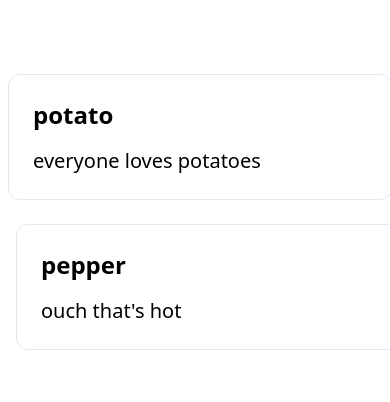
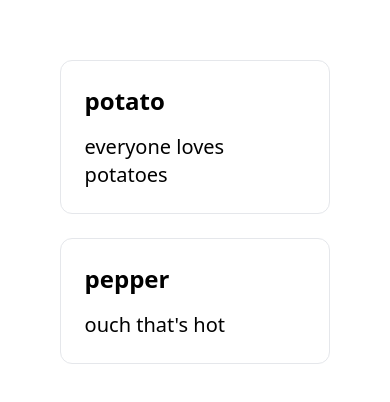
Before and after one commit to thomasstep/green-things, a Next.js app: page / in a window 390 px wide. Shown: the part 234-636 px from the top of the page. Built offline with nearby package versions, Linux system fonts and the light colour scheme.

Commit message:
More responsive tiling and spacing

```diff
--- a/components/plantTile.jsx
+++ b/components/plantTile.jsx
@@ -3,7 +3,7 @@ export default function PlantTile(props) {
 
   return (
     <div
-      className="p-6 mt-6 text-left border w-96 rounded-xl hover:text-blue-600 focus:text-blue-600"
+      className="p-6 mt-6 text-left border w-10/12 md:w-96 rounded-xl hover:text-blue-600 focus:text-blue-600"
       onClick={(e) => showCard(e, plant.name)}
     >
       <h3 className="text-2xl font-bold">{plant.name}</h3>
--- a/pages/index.js
+++ b/pages/index.js
@@ -45,14 +45,14 @@ export default function Home() {
         <link rel="manifest" href="/site.webmanifest" />
       </Head>
 
-      <main className="flex flex-col items-center justify-center flex-1 mx-auto text-center">
+      <main className="flex flex-col items-center justify-center flex-1 h-5/6 w-10/12 mx-auto text-center">
         <div className={`flex \
                          flex-wrap \
                          items-center \
                          justify-around \
                          max-w-4xl \
                          mt-6 \
-                         space-x-4 \
+                         md:space-x-4 \
                          sm:w-full \
                          ${activePlant === "" ? "" : "opacity-10"}`}>
           {
@@ -65,6 +65,7 @@ export default function Home() {
             )
           }
         </div>
+      </main>
       {
         plants.map((plant) => (
           <PlantCard
@@ -75,7 +76,6 @@ export default function Home() {
           )
         )
       }
-      </main>
     </div>
   )
 }
```
Lines whose indentation alone changed are shown as unchanged.
